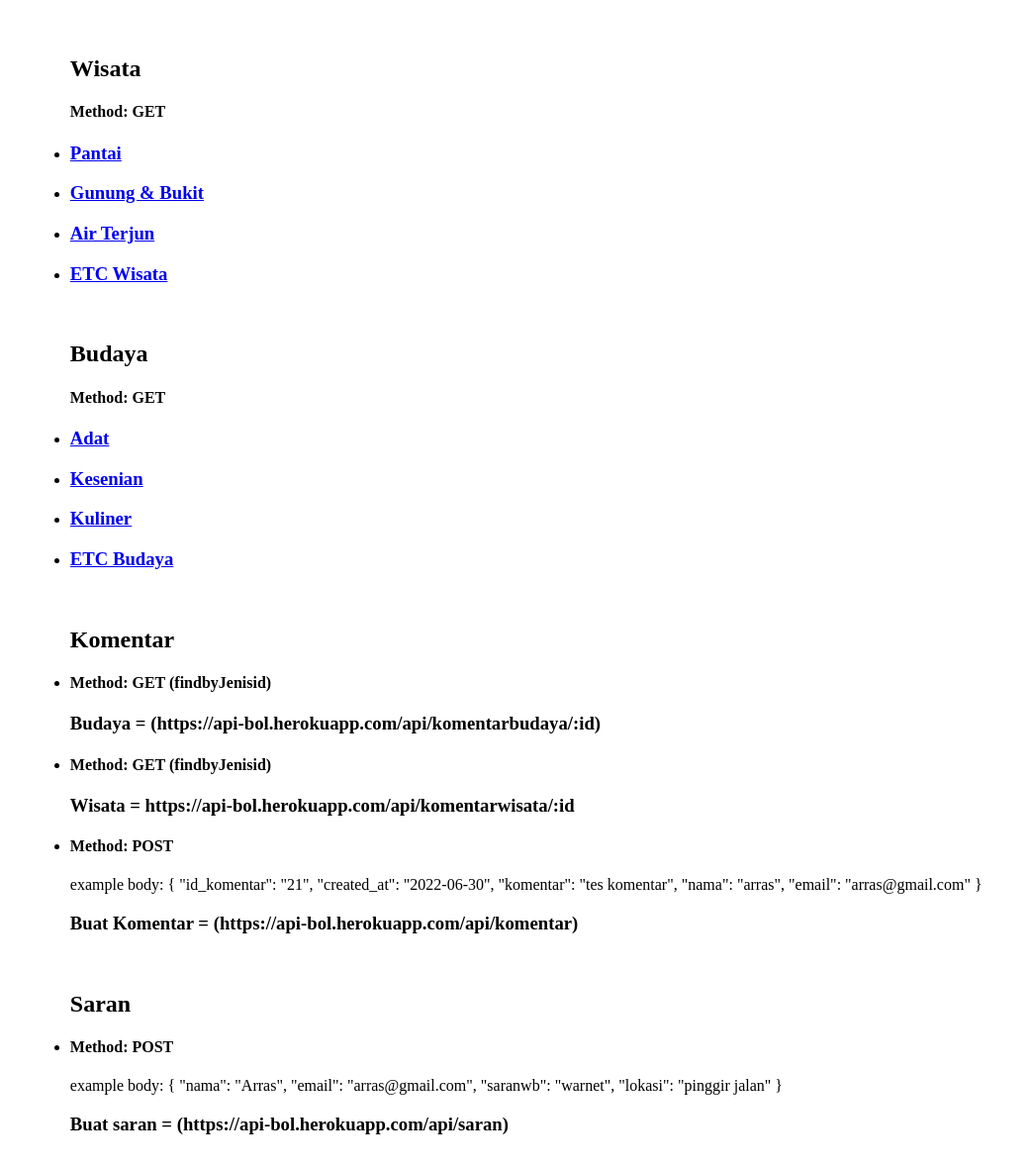
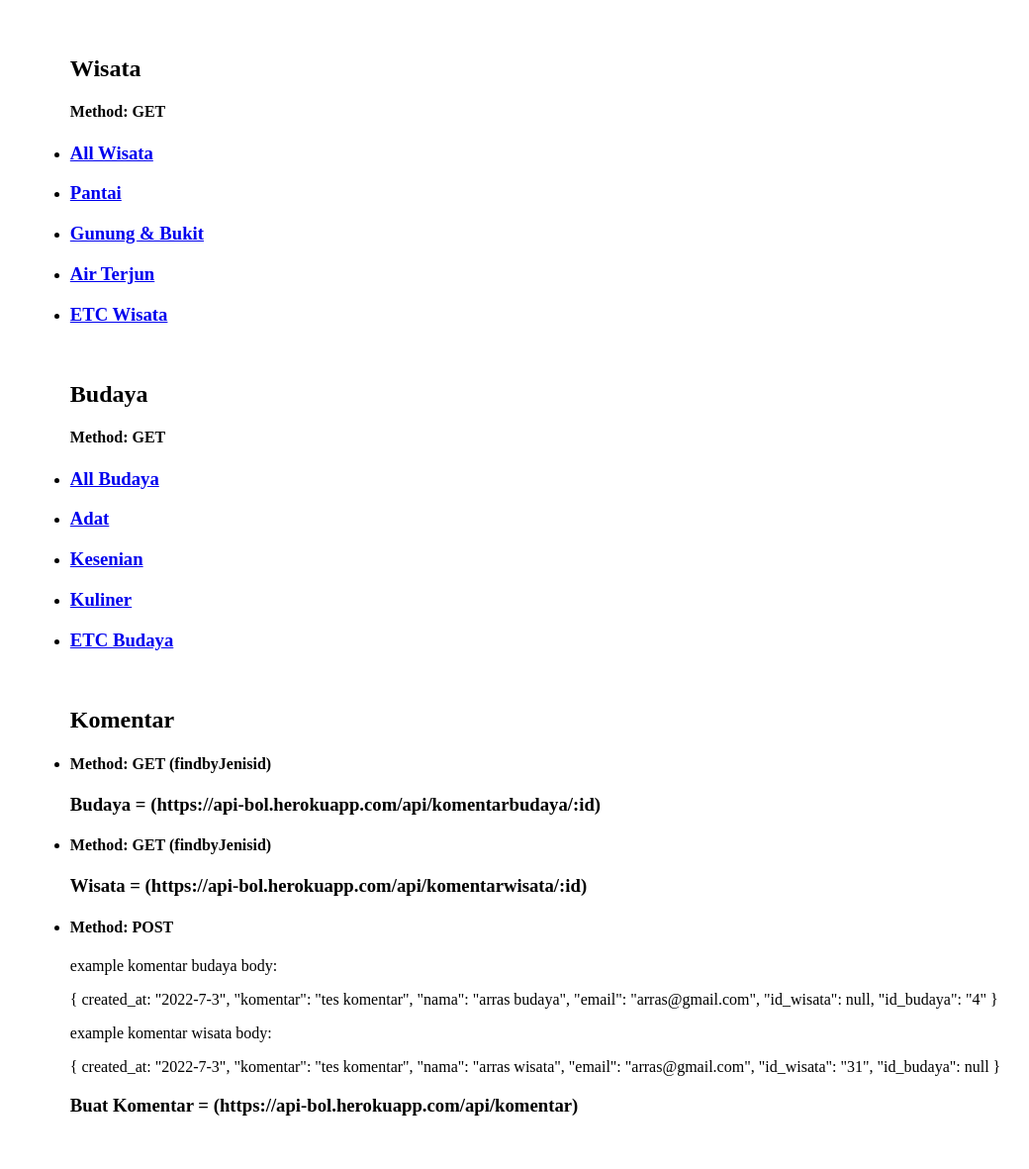
Before and after one commit to arassch321/api-bol, a website: page index.html in a window 1280 px wide. Shown: the part 116-1297 px from the top of the page at 99% size, without its empty margins (53-1093 px from the left). Drawn offline with Linux system fonts and the light colour scheme.

Commit message:
Menambahkan route, model get all budaya dan wisata

```diff
--- a/index.html
+++ b/index.html
@@ -15,6 +15,9 @@
             <h2>Wisata</h2>
             <h4>Method: GET</h4>
             <li>
+                <h3><a href="https://api-bol.herokuapp.com/api/wisata" target="_blank">All Wisata</a></h3>
+            </li>
+            <li>
                 <h3><a href="https://api-bol.herokuapp.com/api/pantai" target="_blank">Pantai</a></h3>
             </li>
             <li>
@@ -31,6 +34,9 @@
             <br>
             <h2>Budaya</h2>
             <h4>Method: GET</h4>
+            <li>
+                <h3><a href="https://api-bol.herokuapp.com/api/wisata" target="_blank">All Budaya</a></h3>
+            </li>
             <li>
                 <h3><a href="https://api-bol.herokuapp.com/api/adat" target="_blank">Adat</a></h3>
             </li>
@@ -54,12 +60,14 @@
             </li>
             <li>
                 <h4>Method: GET (findbyJenisid)</h4>
-                <h3>Wisata = https://api-bol.herokuapp.com/api/komentarwisata/:id</h3>
+                <h3>Wisata = (https://api-bol.herokuapp.com/api/komentarwisata/:id)</h3>
             </li>
             <li>
                 <h4>Method: POST </h4>
-                <p>example body: { "id_komentar": "21", "created_at": "2022-06-30", "komentar": "tes komentar", "nama": "arras", "email": "arras@gmail.com" }
-                </p>
+                <p>example komentar budaya body:</p>
+                <p>{ created_at: "2022-7-3", "komentar": "tes komentar", "nama": "arras budaya", "email": "arras@gmail.com", "id_wisata": null, "id_budaya": "4" }</p>
+                <p>example komentar wisata body:</p>
+                <p>{ created_at: "2022-7-3", "komentar": "tes komentar", "nama": "arras wisata", "email": "arras@gmail.com", "id_wisata": "31", "id_budaya": null }</p>
                 <h3>Buat Komentar = (https://api-bol.herokuapp.com/api/komentar)</h3>
             </li>
         </ul>
```
Also changed, not shown: index.js (+28 -0 lines).
